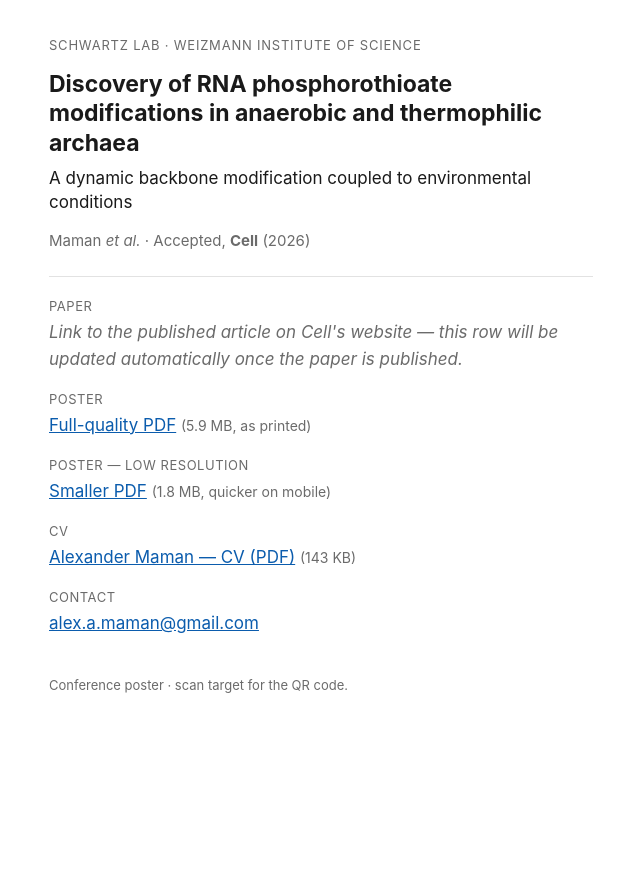
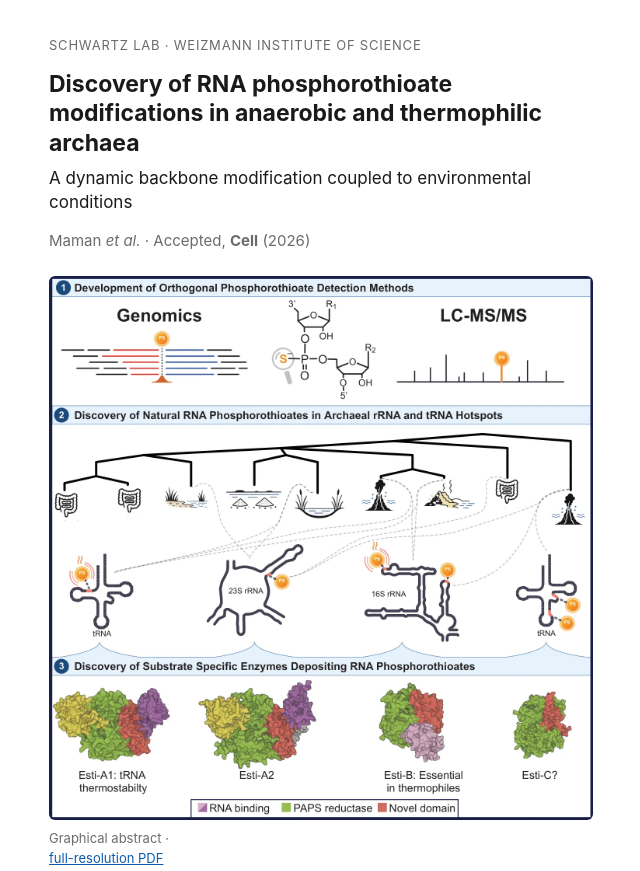
Before and after one commit to AlexanderMaClaude/ps-paper, a plain HTML site: page index.html in a window 1280 px wide. Shown: the top 871 px of the page, without its empty margins (319-959 px from the left). Before the commit the page ends 800 px from the top, so only its background shows below. Drawn offline with Linux system fonts and the light colour scheme.

Commit message:
Add graphical abstract inline (WebP + JPEG fallback, links to full-res PDF)

```diff
--- a/index.html
+++ b/index.html
@@ -40,6 +40,10 @@
   .size { color: var(--muted); font-size: 14px; }
   #banner { display: none; margin: 0 0 1.3rem; padding: .8rem 1rem; border-radius: 8px;
             background: var(--soft); font-size: 15px; }
+  figure.ga { margin: 0 0 1.7rem; }
+  figure.ga a { display: block; }
+  figure.ga img { width: 100%; height: auto; display: block; border-radius: 6px; }
+  figure.ga figcaption { margin-top: .5rem; font-size: 13px; color: var(--muted); }
   footer { margin-top: 2.4rem; color: var(--muted); font-size: 13px; }
 </style>
 </head>
@@ -54,6 +58,21 @@
   <p class="cite" id="cite">Maman <em>et al.</em> &middot; Accepted, <strong>Cell</strong> (2026)</p>
 
   <div id="banner"></div>
+
+  <figure class="ga">
+    <a href="graphical-abstract.pdf" title="Open the full-resolution graphical abstract (PDF)">
+      <picture>
+        <source srcset="graphical-abstract.webp" type="image/webp">
+        <img src="graphical-abstract.jpg" width="1400" height="1400" decoding="async"
+             alt="Graphical abstract in three panels: (1) orthogonal detection of RNA
+                  phosphorothioates by genomics and LC-MS/MS; (2) phosphorothioates mapped
+                  onto tRNA, 16S and 23S rRNA across a tree of archaea from gut, sediment,
+                  marsh and hydrothermal environments; (3) the Esti family of substrate-specific
+                  writer enzymes, coloured by RNA-binding, PAPS-reductase and novel domains.">
+      </picture>
+    </a>
+    <figcaption>Graphical abstract &middot; <a href="graphical-abstract.pdf">full-resolution PDF</a></figcaption>
+  </figure>
 
   <ul class="rows">
 
```
Also changed, not shown: graphical-abstract.jpg (added), graphical-abstract.webp (added), 1 other file.
